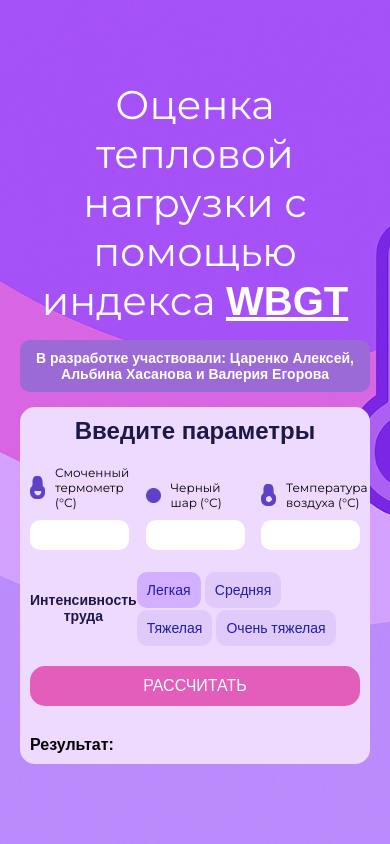
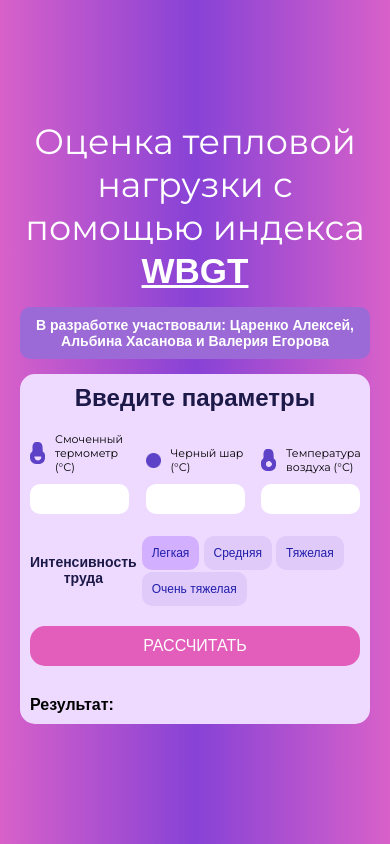
Before and after one commit to qqwerrtyz/sangig, a Flask app: page / in a window 390 px wide. Run offline with Flask 3, Linux system fonts and the light colour scheme; some web fonts are replaced.

Commit message:
final commit

```diff
--- a/static/css/style.css
+++ b/static/css/style.css
@@ -4,11 +4,8 @@
     box-sizing: border-box;
 }
 body {
-    background-image: url("../images/bodyBG.png");
-    background-size: cover; /* Растягивает изображение на весь экран */
-    background-position: center; /* Центрирует изображение */
-    background-repeat: no-repeat; /* Запрещает повторение */
-    background-attachment: fixed; /* Фон фиксируется при прокрутке */
+background: #D861C9;
+background: linear-gradient(90deg,rgba(216, 97, 201, 1) 0%, rgba(135, 66, 214, 1) 50%, rgba(216, 97, 201, 1) 100%);
 
     font-family: 'Montserrat', sans-serif;
     font-weight: 400; /* Regular */
--- a/static/css/style.media.css
+++ b/static/css/style.media.css
@@ -17,7 +17,8 @@
     }
 
     .title {
-        font-size: 40px;
+                font-size: 35px;
+
         line-height: normal;
         text-align: center;
     }
@@ -43,7 +44,7 @@
     }
 
     .inputTitle {
-        font-size: 12px;
+        font-size: 11px;
     }
 
     .calculateInput {
@@ -55,12 +56,14 @@
     .laborIntensityTitle {
         font-size: 14px;
         text-align: center;
+
+        margin-right: 5px;
     }
 
     .laborIntensityButton {
         margin-top: 2px;
         padding: 10px;
-        font-size: 14px;
+        font-size: 12px;
     }
 
     .calculateButton {
--- a/templates/index.html
+++ b/templates/index.html
@@ -2,7 +2,8 @@
 <html>
 
 <head>
-    <title>Сумматор чисел</title>
+    <title>WBGT-index</title>
+    <meta name="viewport" content="width=device-width, initial-scale=1.0">
     <link rel="stylesheet" href="{{ url_for('static', filename='css/fonts.css') }}">
     <link rel="stylesheet" href="{{ url_for('static', filename='css/style.css') }}">
     <link rel="stylesheet" href="{{ url_for('static', filename='css/style.media.css') }}">
```
